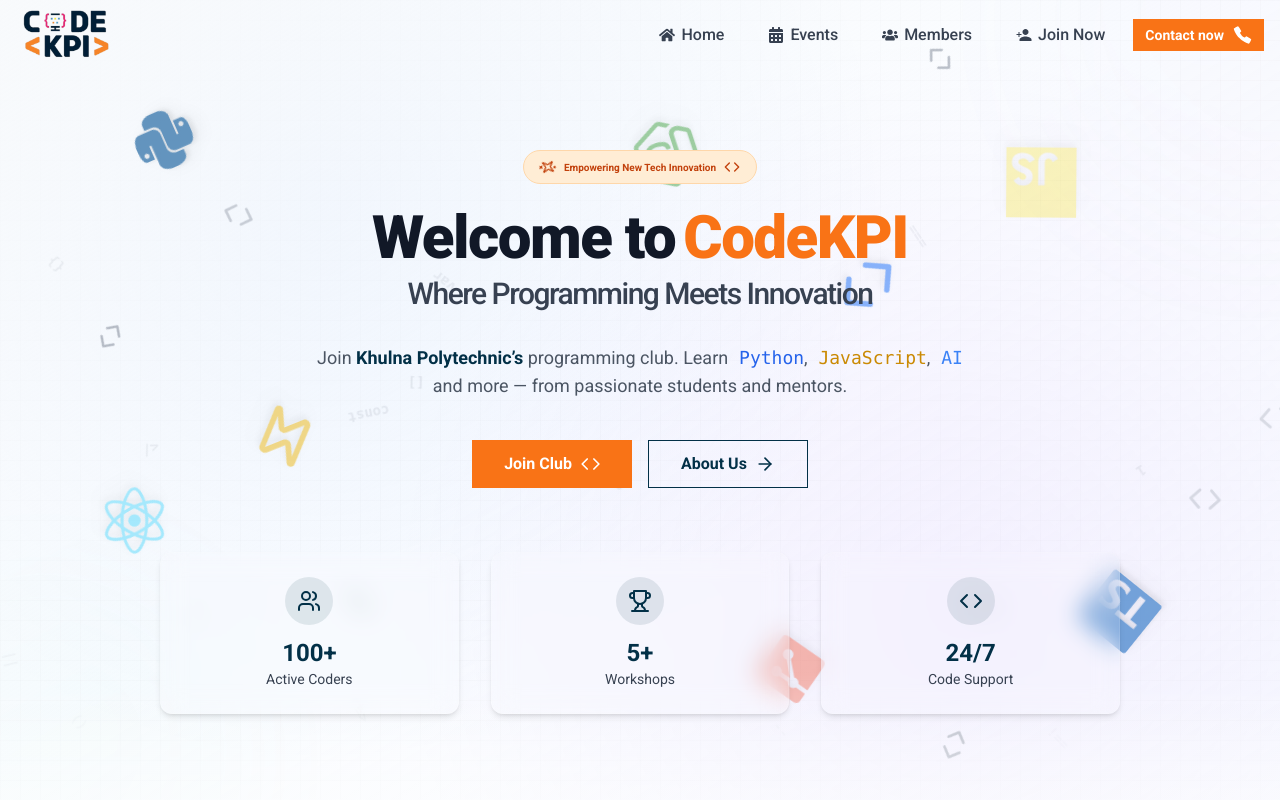
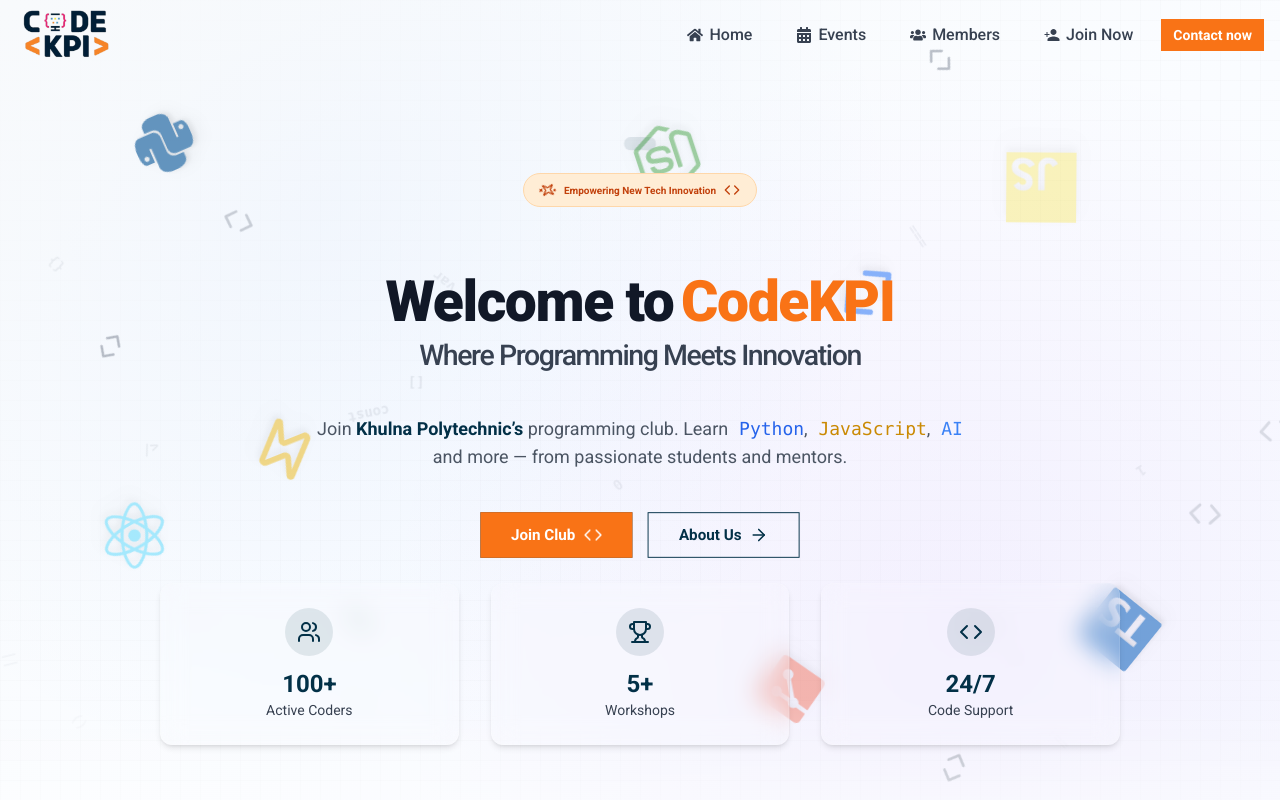
Before and after one commit to Mohammadarifcoding/codekpi-frontend, a Next.js app: page / in a window 1280 px wide. Shown: the top 800 px of the page. Built offline with nearby package versions, Linux system fonts and the light colour scheme.

Commit message:
made the banner server component

```diff
--- a/src/components/pages/Home/Banner/Banner.jsx
+++ b/src/components/pages/Home/Banner/Banner.jsx
@@ -1,46 +1,30 @@
-'use client';
+// "use client"
+
+// import { motion } from "framer-motion"
+import { ArrowRight, Code, Sparkles } from "lucide-react"
+import StatsSection from "./StatsSection"
+// import CodeParticles from "@/components/shared/animation/CodeParticles"
+// import FloatingTechIcons from "@/components/shared/FloatingTechIcons/FloatingTechIcons"
+import CustomButton from "@/components/shared/Button/CustomButton"
+import HeadingBadge from "@/components/shared/Heading/HeadingBadge"
+import FloatingTechIcons from "@/components/shared/FloatingTechIcons/FloatingTechIcons"
+import CodeParticles from "@/components/shared/animation/CodeParticles"
+import {MotionVariantsDiv, MotionVariantsP} from "@/components/shared/animation/AnimationVariants/MotionVariants"
+import { Badge } from "@/components/ui/badge"
+import { variants } from "@/components/shared/animation/AnimationVariants/BannerVariants"
 
 
-import { motion, useReducedMotion, useScroll, useTransform } from "framer-motion"
-import { ArrowRight, Code, Sparkles, Users, Trophy, Zap } from "lucide-react"
-import { Button } from "@/components/ui/button"
-import { Badge } from "@/components/ui/badge"
-import { GitIcon, JavaScriptIcon, NodeIcon, PythonIcon, ReactIcon, techIcons, TypeScriptIcon } from "@/components/shared/technologyIcon/TechnologyIcon"
-import BannerVariants from "@/components/shared/animation/AnimationVariants/BannerVariants"
-import StatsSection from "./StatsSection"
-import CodeParticles from "@/components/shared/animation/CodeParticles"
-import FloatingTechIcons from "@/components/shared/FloatingTechIcons/FloatingTechIcons"
-import CustomButton from "@/components/shared/Button/CustomButton"
-import HeadingBadge from "@/components/shared/Heading/HeadingBadge"
+const Banner = () => {
 
-
-const Banner = ({ className = "" }) => {
-  const shouldReduceMotion = useReducedMotion()
-  const variants = BannerVariants(shouldReduceMotion)
-  const { scrollY } = useScroll()
-  const y1 = useTransform(scrollY, [0, 300], [0, -50])
-  const y2 = useTransform(scrollY, [0, 300], [0, -100])
 
   return (
     <section
-      className={`relative min-h-screen overflow-hidden bg-gradient-to-br from-slate-50 via-blue-50/30 to-indigo-50/50 ${className}`}
+      className={`relative min-h-screen overflow-hidden bg-gradient-to-br from-slate-50 via-blue-50/30 to-indigo-50/50`}
       aria-labelledby="banner-heading"
     >
       {/* Animated Background */}
       <div className="absolute inset-0 -z-10" aria-hidden="true">
         {/* Primary gradient orbs */}
-        <motion.div
-          style={{ y: y1 }}
-          variants={variants.glow}
-          animate="animate"
-          className="absolute -top-40 -right-40 h-96 w-96 rounded-full bg-gradient-to-br from-blue-400/30 via-purple-400/20 to-pink-400/30 blur-3xl"
-        />
-        <motion.div
-          style={{ y: y2 }}
-          variants={variants.glow}
-          animate="animate"
-          className="absolute -bottom-40 -left-40 h-96 w-96 rounded-full bg-gradient-to-tr from-emerald-400/30 via-teal-400/20 to-cyan-400/30 blur-3xl"
-        />
 
         {/* Programming-themed background pattern */}
         <div className="absolute inset-0 bg-[linear-gradient(to_right,#8080800a_1px,transparent_1px),linear-gradient(to_bottom,#8080800a_1px,transparent_1px)] bg-[size:20px_20px]" />
@@ -57,26 +41,26 @@
 
       {/* Main Content */}
       <div className="relative z-10 flex min-h-screen items-center">
-        <div className="w-full px-4 sm:pb-20 pb-4 sm:pt-36 pt-24 sm:px-6 lg:px-8">
-          <motion.div variants={variants.container} initial="hidden" animate="visible" className="mx-auto max-w-5xl">
+        <div className="w-full px-4 sm:pb-20 pb-4  pt-24 sm:px-6 lg:px-8">
+          <MotionVariantsDiv variants={variants.container} initial="hidden" animate="visible" className="mx-auto max-w-5xl">
             <div className="text-center">
               {/* Premium Badge */}
-{/* <motion.div variants={variants.item} className="mb-8 sm:block hidden">
+<MotionVariantsDiv variants={variants.item} className="mb-8 sm:block hidden">
   <Badge
     variant="secondary"
     className="mb-6 inline-flex hover:bg-primary/20 cursor-pointer items-center gap-2 rounded-full bg-primary/10 px-4 py-1.5 text-sm text-primary font-medium"
   >
 
   </Badge>
-</motion.div> */}
+</MotionVariantsDiv>
 
 <HeadingBadge>
-<motion.div
+<MotionVariantsDiv
       animate={{ rotate: 360 }}
       transition={{ duration: 10, repeat: Infinity, ease: "linear" }}
     >
       <Sparkles className="h-4 w-4" />
-    </motion.div>
+    </MotionVariantsDiv>
 
     <span>Empowering New Tech Innovation</span>
 
@@ -84,9 +68,7 @@
 
 </HeadingBadge>
 
-              {/* Hero Heading with Programming Theme */}
-<motion.div variants={variants.item} className="sm:mb-8 mb-4 text-center">
-  {/* Headline */}
+              <MotionVariantsDiv variants={variants.item} className="sm:mb-8 mb-20 text-center  ">
   <h1
     id="banner-heading"
     className="text-3xl sm:text-4xl md:text-5xl lg:text-6xl font-extrabold tracking-tight leading-tight"
@@ -103,21 +85,21 @@
       Where Programming Meets Innovation
     </span>
   </h1>
-</motion.div>
+</MotionVariantsDiv>
 
 {/* Description */}
-<motion.p
+<MotionVariantsP
   variants={variants.item}
-  className="mx-auto mb-10 max-w-2xl text-base sm:text-lg text-gray-600 font-base leading-relaxed text-center"
+  className="mx-auto mt-20 max-w-2xl text-base sm:text-lg text-gray-600 font-base leading-relaxed text-center"
 >
   Join <span className="font-semibold text-primary">Khulna Polytechnic’s</span> programming club. Learn
   <span className="font-mono text-blue-600"> Python</span>,
   <span className="font-mono text-yellow-600"> JavaScript</span>,
   <span className="font-mono text-blue-500"> AI</span> and more — from passionate students and mentors.
-</motion.p>
+</MotionVariantsP>
 
 {/* CTA */}
-<motion.div
+<MotionVariantsDiv
   variants={variants.item}
   className="mb-16 flex flex-row items-center justify-center gap-4 sm:flex-row"
 >
@@ -126,25 +108,27 @@
 <CustomButton
   type="primary"
   className="h-10 md:h-12 px-4 md:px-8 text-sm md:text-base"
-  Icon={Code}
+  icon={<Code className="h-5 w-5" />}
 >
   Join Club
 </CustomButton>
 
-<CustomButton
+ <CustomButton
   type="secondary"
   className="h-10 md:h-12 px-4 md:px-8 text-sm md:text-base"
-  Icon={ArrowRight}
+ icon={<ArrowRight
+          className="ml-2 h-5 w-5 transform transition-transform duration-300 group-hover:translate-x-1"
+        />}
 >
   About Us
 </CustomButton>
 
-</motion.div>
+</MotionVariantsDiv>
 
               {/* Stats Section */}
               <StatsSection />
             </div>
-          </motion.div>
+          </MotionVariantsDiv>
         </div>
       </div>
 
--- a/src/components/pages/reviews/write/ReviewForm.jsx
+++ b/src/components/pages/reviews/write/ReviewForm.jsx
@@ -22,7 +22,7 @@
 const reviewSchema = z.object({
   userImage: z.string().url("Please upload a valid image").optional().or(z.literal("")),
   name: z.string().min(2, "Name must be at least 2 characters").max(50, "Name must be less than 50 characters"),
-  text: z.string().min(10, "Review must be at least 10 characters").max(500, "Review must be less than 500 characters"),
+  text: z.string().min(10, "Review must be at least 10 characters").max(1000, "Review must be less than 500 characters"),
   rating: z.number().min(1, "Please select a rating").max(5, "Rating must be between 1 and 5"),
   department: z.string().min(1, "Please select your department"),
   session: z.string().min(1, "Please select your session"),
@@ -171,8 +171,8 @@
                   className={`w-full px-4 py-3 border rounded-lg focus:ring-2 focus:ring-orange-500 focus:border-orange-500 transition-colors resize-none ${errors.text ? "border-red-300 bg-red-50" : "border-gray-300"}`}
                 />
                 <div className="flex justify-between items-center mt-1">
-                  <span className={`text-xs ${textLength > 500 ? "text-red-500" : textLength > 450 ? "text-yellow-600" : "text-gray-500"}`}>
-                    {textLength}/500 characters
+                  <span className={`text-xs ${textLength > 1000 ? "text-red-500" : textLength > 900 ? "text-yellow-600" : "text-gray-500"}`}>
+                    {textLength}/1000 characters
                   </span>
                 </div>
               </InputField>
--- a/src/components/shared/Button/CustomButton.jsx
+++ b/src/components/shared/Button/CustomButton.jsx
@@ -5,15 +5,14 @@
 import { cn } from '@/lib/utils';
 import Link from 'next/link';
 
-const CustomButton = ({size ="sm" , type="primary", children, className, Icon}) => {
-   const shouldReduceMotion = useReducedMotion()
+const CustomButton = ({size ="sm" , type="primary", children, className, icon}) => {
 
     return (
-       <>
+       <div>
 
        {type == 'primary' ?   <motion.div
-  whileHover={shouldReduceMotion ? {} : { scale: 1.05 }}
-  whileTap={shouldReduceMotion ? {} : { scale: 0.95 }}
+  whileHover={{ scale: 1.05 }}
+  whileTap={ { scale: 0.95 }}
   transition={{ type: "spring", stiffness: 400, damping: 20 }}>
 
    <Button
@@ -25,13 +24,13 @@
 >
   <span className="relative z-10 flex items-center">
     {children}
-    {Icon && <motion.div
+    {icon && <motion.div
       className="ml-2"
       animate={{ x: [0, 4, 0] }}
       transition={{ duration: 1.5, repeat: Infinity }}
     >
 
-        <Icon className="h-5 w-5" />
+       {icon}
 
     </motion.div>}
 
@@ -41,8 +40,8 @@
   <span className="absolute inset-0 z-0 bg-gradient-to-r from-primary to-primary transition-transform duration-500 scale-x-0 group-hover:scale-x-100 origin-left" />
 </Button>
   </motion.div> :  <motion.div
-    whileHover={shouldReduceMotion ? {} : { scale: 1.05 }}
-    whileTap={shouldReduceMotion ? {} : { scale: 0.95 }}
+    whileHover={ { scale: 1.05 }}
+    whileTap={ { scale: 0.95 }}
     transition={{ type: "spring", stiffness: 400, damping: 20 }}
   >
     <Button
@@ -55,13 +54,11 @@
     >
       <span className="flex items-center">
       {children}
-      {Icon && <Icon
-          className="ml-2 h-5 w-5 transform transition-transform duration-300 group-hover:translate-x-1"
-        />}
+      {icon}
 
       </span>
     </Button>
-  </motion.div>}</>
+  </motion.div>}</div>
     );
 };
 
--- a/src/components/shared/FloatingTechIcons/FloatingTechIcons.jsx
+++ b/src/components/shared/FloatingTechIcons/FloatingTechIcons.jsx
@@ -1,11 +1,9 @@
-'use client';
-import { useReducedMotion } from "framer-motion"
+
 import TechIcon from "./TechIcon"
 import { techIcons } from "../technologyIcon/TechnologyIcon"
 import { Code } from "lucide-react"
 
 const FloatingTechIcons = () => {
-  const shouldReduceMotion = useReducedMotion()
 
 
 
--- a/src/components/shared/Heading/HeadingBadge.jsx
+++ b/src/components/shared/Heading/HeadingBadge.jsx
@@ -1,18 +1,17 @@
-'use client';
+'use client'
 import React from 'react';
-import { motion, useReducedMotion } from 'framer-motion';
+import { motion } from 'framer-motion';
 import { Badge } from '@/components/ui/badge';
 
 const HeadingBadge = ({children}) => {
-      const shouldReduceMotion = useReducedMotion()
 
     return (
          <motion.div variants={{
-    hidden: { opacity: 0, y: shouldReduceMotion ? 0 : 30 },
+    hidden: { opacity: 0, y:  30 },
     visible: {
       opacity: 1,
       y: 0,
-      transition: { duration: shouldReduceMotion ? 0.3 : 0.6, ease: "easeOut" },
+      transition: { duration: 0.6, ease: "easeOut" },
     },
   }} className="mb-6">
             <Badge
--- /dev/null
+++ b/src/components/shared/animation/AnimationVariants/BannerVariants.js
@@ -0,0 +1,90 @@
+// ✅ Just a function — not a component
+const BannerVariants = (shouldReduceMotion = false) => {
+  return {
+    container: {
+      hidden: { opacity: 0 },
+      visible: {
+        opacity: 1,
+        transition: shouldReduceMotion
+          ? { duration: 0.3 }
+          : {
+              staggerChildren: 0.12,
+              delayChildren: 0.2,
+              duration: 0.8,
+              ease: [0.25, 0.46, 0.45, 0.94],
+            },
+      },
+    },
+    item: {
+      hidden: {
+        opacity: 0,
+        y: shouldReduceMotion ? 0 : 40,
+        scale: shouldReduceMotion ? 1 : 0.95,
+      },
+      visible: {
+        opacity: 1,
+        y: 0,
+        scale: 1,
+        transition: {
+          duration: shouldReduceMotion ? 0.3 : 0.8,
+          ease: [0.25, 0.46, 0.45, 0.94],
+        },
+      },
+    },
+    glow: {
+      animate: {
+        opacity: shouldReduceMotion ? 0.1 : [0.05, 0.15, 0.05],
+        scale: shouldReduceMotion ? 1 : [1, 1.1, 1],
+        transition: {
+          duration: 4,
+          repeat: Infinity,
+          ease: "easeInOut",
+        },
+      },
+    },
+  };
+};
+
+export default BannerVariants;
+
+export const variants = {
+  container: {
+    hidden: { opacity: 0 },
+    visible: {
+      opacity: 1,
+      transition: {
+        staggerChildren: 0.12,
+        delayChildren: 0.2,
+        duration: 0.8,
+        ease: [0.25, 0.46, 0.45, 0.94],
+      },
+    },
+  },
+  item: {
+    hidden: {
+      opacity: 50,
+      y: 40,
+      scale: 0.95,
+    },
+    visible: {
+      opacity: 1,
+      y: 0,
+      scale: 1,
+      transition: {
+        duration: 0.8,
+        ease: [0.25, 0.46, 0.45, 0.94],
+      },
+    },
+  },
+  glow: {
+    animate: {
+      opacity: [0.05, 0.15, 0.05],
+      scale: [1, 1.1, 1],
+      transition: {
+        duration: 4,
+        repeat: Infinity,
+        ease: "easeInOut",
+      },
+    },
+  },
+};
--- a/src/components/shared/animation/AnimationVariants/BannerVariants.jsx
+++ /dev/null
@@ -1,46 +0,0 @@
-// ✅ Just a function — not a component
-const BannerVariants = (shouldReduceMotion = false) => ({
-  container: {
-    hidden: { opacity: 0 },
-    visible: {
-      opacity: 1,
-      transition: shouldReduceMotion
-        ? { duration: 0.3 }
-        : {
-            staggerChildren: 0.12,
-            delayChildren: 0.2,
-            duration: 0.8,
-            ease: [0.25, 0.46, 0.45, 0.94],
-          },
-    },
-  },
-  item: {
-    hidden: {
-      opacity: 0,
-      y: shouldReduceMotion ? 0 : 40,
-      scale: shouldReduceMotion ? 1 : 0.95,
-    },
-    visible: {
-      opacity: 1,
-      y: 0,
-      scale: 1,
-      transition: {
-        duration: shouldReduceMotion ? 0.3 : 0.8,
-        ease: [0.25, 0.46, 0.45, 0.94],
-      },
-    },
-  },
-  glow: {
-    animate: {
-      opacity: shouldReduceMotion ? 0.1 : [0.05, 0.15, 0.05],
-      scale: shouldReduceMotion ? 1 : [1, 1.1, 1],
-      transition: {
-        duration: 4,
-        repeat: Infinity,
-        ease: 'easeInOut',
-      },
-    },
-  },
-});
-
-export default BannerVariants;
--- /dev/null
+++ b/src/components/shared/animation/AnimationVariants/MotionVariants.jsx
@@ -0,0 +1,35 @@
+"use client"
+
+import React from 'react';
+import { motion } from 'framer-motion';
+
+export const MotionVariantsDiv = ({
+  variants,
+  className,
+  children,
+  ...rest
+}) => {
+  return (
+    <motion.div
+      initial="hidden"
+      whileInView="show"
+      viewport={{ once: true }}
+      variants={variants}
+      className={className}
+      {...rest} // 👈 this enables animate, transition, etc.
+    >
+      {children}
+    </motion.div>
+  );
+};
+
+
+
+export const MotionVariantsP = ({variants , className, children, ...rest}) => {
+    return (
+            <motion.p variants={variants} className={className} {...rest}>
+
+           {children}
+            </motion.p>
+    );
+};
```
Also changed, not shown: src/app/(Root)/layout.js (+10 -15 lines), src/app/(Root)/page.js (+0 -8 lines).
